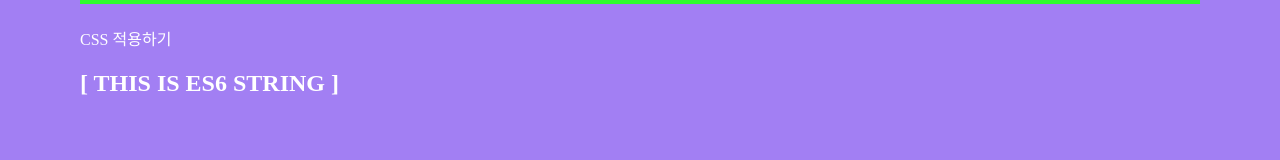
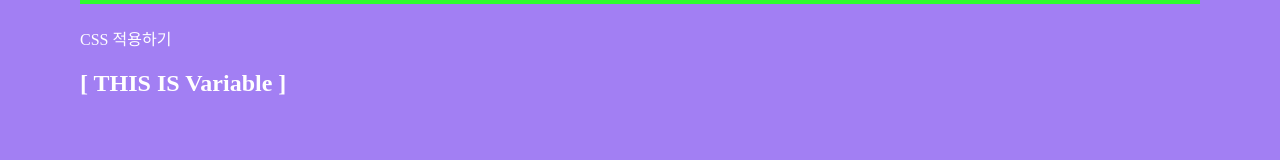
Before and after one commit to jihyean/React200, a React (Create React App) app in the folder client/: page / in a window 1280 px wide. Shown: the part 154-314 px from the top of the page. Built offline with nearby package versions, Linux system fonts and the light colour scheme.

Commit message:
[010] var, let, const 사용하기

```diff
--- a/client/src/App.js
+++ b/client/src/App.js
@@ -1,13 +1,13 @@
 import React from 'react';
 import './App.css';
-import Es6 from './R009_Es6';
+import Variable from './R010_Variable'
 
 function App() {
   return (
     <div>
       <h1>Start React 200!</h1>
       <p>CSS 적용하기</p>
-      <Es6/>
+      <Variable/>
     </div>
   );
 }
--- /dev/null
+++ b/client/src/R010_Variable.js
@@ -0,0 +1,35 @@
+import React, { Component } from 'react';
+
+class R010_Variable extends Component {
+
+  constructor(props) {
+    super(props);
+    this.state = {};
+  }
+
+  componentDidMount() {
+    var varName = 'react'
+    console.log('varName1 : '+varName)
+    var varName = '200' // 'varName' is already defined  no-redeclare
+    console.log('varName2 : '+varName)
+
+    let letName = 'react'
+    console.log('letName1 : '+letName)
+    // let letName = '200' // Parsing error: Identifier 'letName' has already been declared
+    letName = 'react200'
+    console.log('letName2 : '+letName)
+
+    const constName = 'react'
+    console.log('constName : ' + constName)
+    // const constName = '200' // Parsing error: Identifier 'constName' has already been declared
+    // constName = 'react200' // Uncaught TypeError: Assignment to constant variable.
+  }
+
+  render() {
+    return (
+      <h2>[ THIS IS Variable ]</h2>
+    )
+  }
+}
+
+export default R010_Variable;
```
